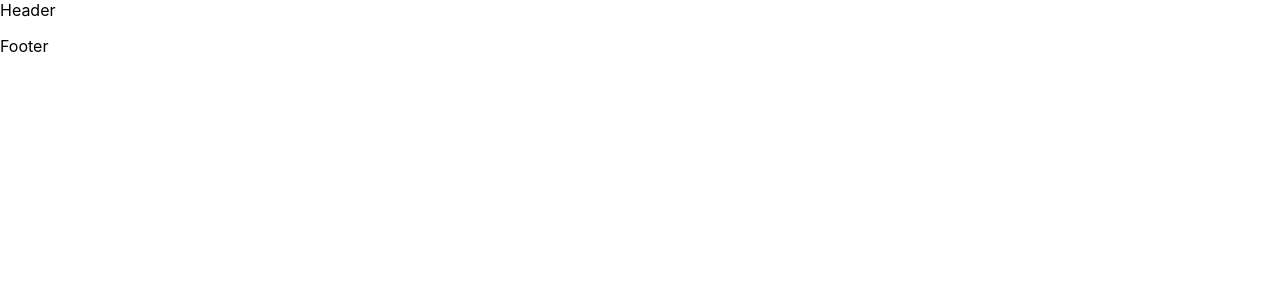
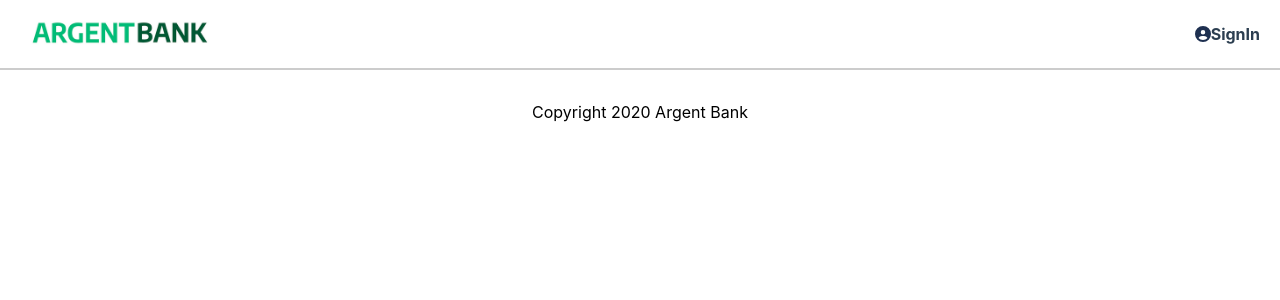
Before and after one commit to stoyb/argentbank, a React (Create React App) app: page / in a window 1280 px wide. Shown: the top 300 px of the page. Built offline with nearby package versions, Linux system fonts and the light colour scheme.

Commit message:
Footer done

```diff
--- a/src/components/Footer/Footer.jsx
+++ b/src/components/Footer/Footer.jsx
@@ -1,10 +1,11 @@
 import React from 'react'
+import styles from './Footer.module.css'
 
 const Footer = () => {
   return (
     <>
-    <footer>
-        <p>Footer</p>
+    <footer className={styles.footerContainer}>
+        <p className={styles.footerText}>Copyright 2020 Argent Bank</p>
     </footer>
     </>
   )
--- a/src/components/Footer/Footer.module.css
+++ b/src/components/Footer/Footer.module.css
@@ -0,0 +1,10 @@
+.footerContainer{
+    display: flex;
+    justify-content: center;
+    border-top: 2px solid #CCCCCC;
+    padding: 2rem 0 1.5rem;
+}
+.footerText {
+    margin: 0;
+    padding: 0;
+}
--- a/src/components/Header/Header.jsx
+++ b/src/components/Header/Header.jsx
@@ -1,10 +1,21 @@
 import React from 'react'
+import { Link } from 'react-router-dom'
+import logo from '../../assets/argentBankLogo.png'
+import SignIn from '../SignIn/SignIn'
+import styles from './Header.module.css'
 
 const Header = () => {
   return (
     <>
-    <header>
-        Header
+    <header className={styles.headerContainer}>
+        <nav className={styles.navContainer}>
+            <Link to="/">
+                <img src={logo} alt="Argent Bank" className={styles.logo}/>
+            </Link>
+            <Link to="/" className={styles.signInContainer}>
+                <SignIn/>
+            </Link>
+        </nav>
     </header>
     </>
   )
--- a/src/components/Header/Header.module.css
+++ b/src/components/Header/Header.module.css
@@ -0,0 +1,25 @@
+.headerContainer {
+    background-color:#FFF;
+}
+.navContainer {
+    display:flex;
+    flex-direction:row;
+    justify-content:space-between;
+    align-items:center;
+    padding: 5px 20px;
+
+}
+.logo {
+    width: 200px;
+    max-width: 100%;
+}
+.signInContainer{
+    font-weight: bold;
+    color: #2c3e50;
+    display: flex;
+    align-items: center;
+    text-decoration: none;
+}
+.signInContainer:hover {
+    text-decoration: underline;
+}
--- /dev/null
+++ b/src/components/SignIn/SignIn.jsx
@@ -0,0 +1,13 @@
+import React from 'react'
+import logo from '../../assets/circle-user-solid.svg'
+
+const SignIn = () => {
+  return (
+    <>
+    <img src={logo} alt="SignIn"/>
+    SignIn
+    </>
+  )
+}
+
+export default SignIn
```
Also changed, not shown: src/assets/circle-user-solid.svg (added), src/components/SignIn/SignIn.module.css (added).
